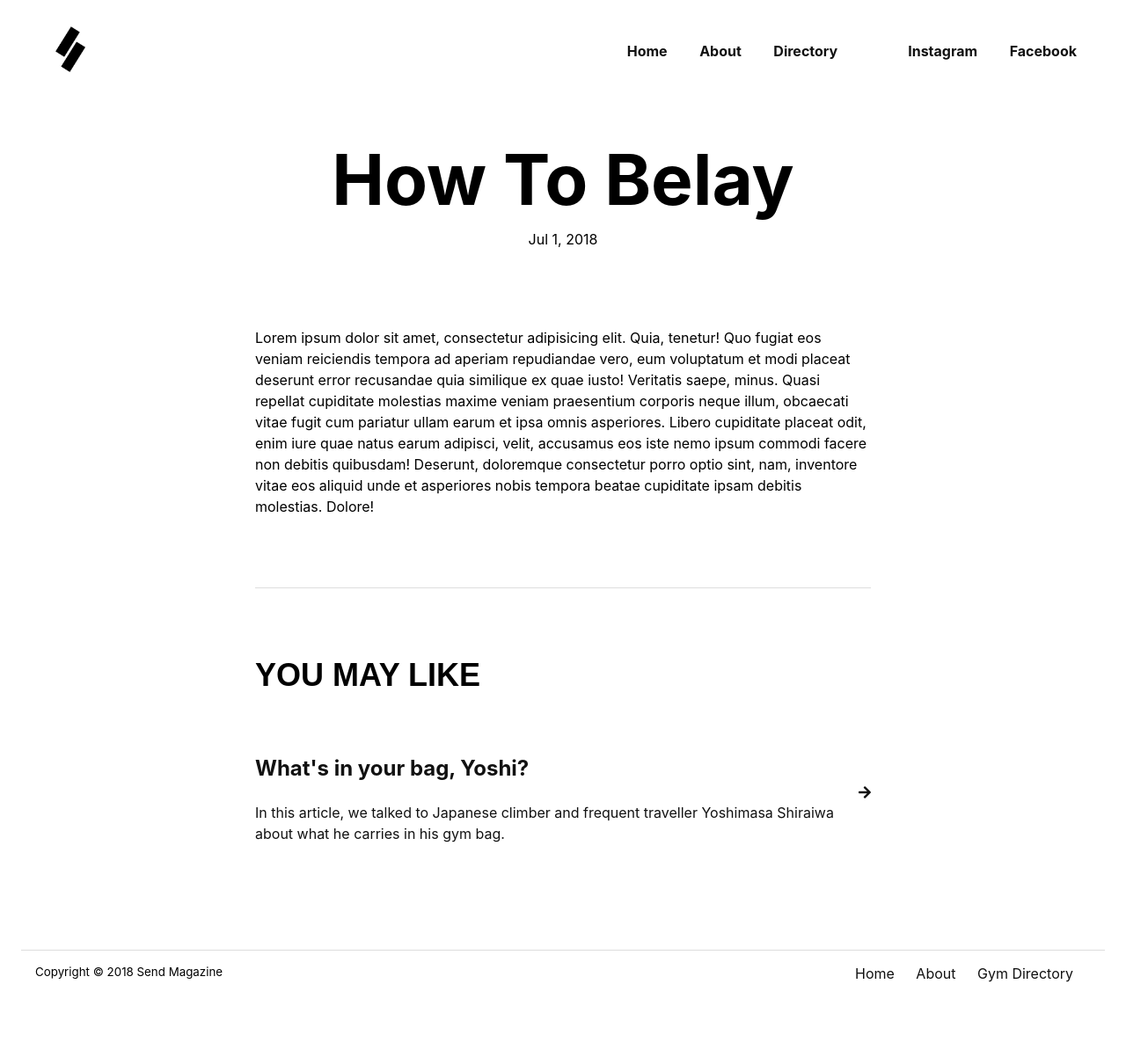
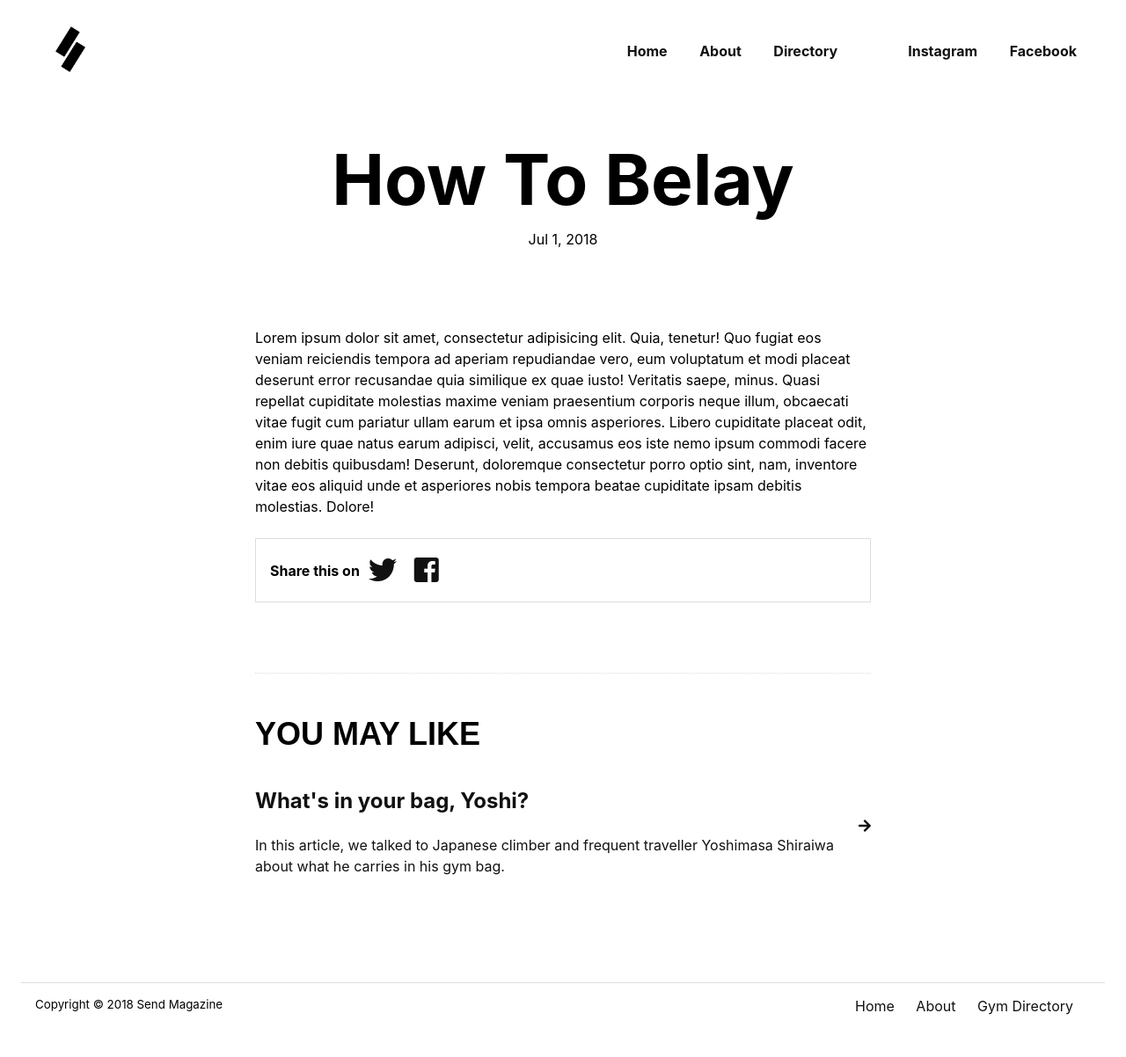
Before and after one commit to nickaguilos/sendmagazine, a Jekyll site: the page built from _posts/2018-07-01-how-to-belay.md, in a window 1280 px wide. Shown: the whole page at 88% size. Built offline with Jekyll 4.4.1, drawn with Linux system fonts in a browser that asks for light colours; nearby versions of some CDN libraries; some web fonts are replaced; before the commit the page ends 1165 px from its top, so only the background shows below that.

Commit message:
adding share bar

```diff
--- a/_config.yml
+++ b/_config.yml
@@ -13,16 +13,14 @@
 # you will see them accessed via {{ site.title }}, {{ site.email }}, and so on.
 # You can create any custom variable you would like, and they will be accessible
 # in the templates via {{ site.myvariable }}.
-title: Your awesome title
+title: Send Magazine - Philippine Rock Climbing Updates
 email: your-email@example.com
 description: >- # this means to ignore newlines until "baseurl:"
-  Write an awesome description for your new site here. You can edit this
-  line in _config.yml. It will appear in your document head meta (for
-  Google search results) and in your feed.xml site description.
+  Send Magazine is a climbing publication bringing you news, features, and other tidbits about climbing in the Philippines
 baseurl: "" # the subpath of your site, e.g. /blog
 url: "" # the base hostname & protocol for your site, e.g. http://example.com
-twitter_username: jekyllrb
-github_username:  jekyll
+# twitter_username: jekyllrb
+# github_username:  jekyll
 
 # Build settings
 markdown: kramdown
--- /dev/null
+++ b/_includes/share.html
@@ -0,0 +1,8 @@
+<!-- Share Bar -->
+
+<div class="sharer">
+    <strong>Share this on</strong>
+    <a href="https://twitter.com/intent/tweet?text={{ page.title }}&url={{ site.url }}{{ page.url }}&via={{ site.twitter_username }}&related={{ site.twitter_username }}" rel="nofollow" target="_blank" title="Share on Twitter"><i class="fab fa-twitter"></i></a>
+
+    <a href="https://facebook.com/sharer.php?u={{ site.url }}{{ page.url }}" rel="nofollow" target="_blank" title="Share on Facebook"><i class="fab fa-facebook-square"></i></a>
+</div>
--- a/_layouts/post.html
+++ b/_layouts/post.html
@@ -27,6 +27,8 @@ layout: default
     <div class="post-content e-content" itemprop="articleBody">
         {{ content }}
 
+        {% include share.html %}
+
         {% if page.next.url %}
         <div id="related-post">
             <h2 class="section-heading">You May Like</h2>
--- a/_sass/send/_base.scss
+++ b/_sass/send/_base.scss
@@ -70,3 +70,16 @@ a {
 	font-family: 'acumin-pro-condensed', sans-serif;
 	text-transform: uppercase;
 }
+
+.sharer {
+	display: flex;
+	align-items: center;
+	border: 1px solid $border-color;
+	padding: 1em;
+
+	a {
+		display: inline-block;
+		font-size: 2rem;
+		margin: 0 10px;
+	}
+}
--- a/_sass/send/_page-post.scss
+++ b/_sass/send/_page-post.scss
@@ -14,7 +14,7 @@
 	}
 
 	// For Captions
-	img + em {
+	img + em, .image-row + em {
 		font-size: 0.8em;
 		opacity: 0.5;
 	}
@@ -40,11 +40,11 @@
 			margin-top: 2.5rem;
 		}
 
-		.img-wrapper {
+		.image-row {
 			display: flex;
 			justify-content: center;
 
-			img {
+			p {
 				margin: 1rem;
 			}
 		}
@@ -53,7 +53,7 @@
 	#related-post {
 		padding: 3em 0;
 		margin-top: 5em;
-		border-top: 1px solid $border-color;
+		border-top: 1px dotted $border-color;
 
 		@keyframes move-arrow {
 			from {
@@ -68,6 +68,10 @@
 		.fas {
 			display: block;
 			position: relative;
+		}
+
+		h2 {
+			margin: 0;
 		}
 
 		a {
@@ -101,5 +105,13 @@
 				margin: 1rem 0;
 			}
 		}
+
+		.post-header {
+			padding-bottom: 0;
+		}
+
+		.post-title {
+			font-size: 4em;
+		}
 	}
 }
```
Also changed, not shown: _posts/2018-07-20-adventure-central.md (+11 -0 lines), assets/images/issue-1/ac/4-2.jpg.
